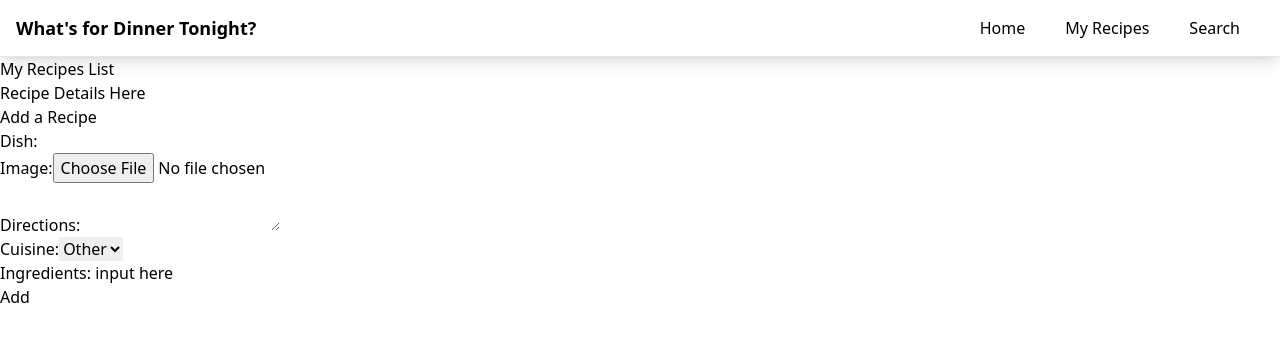
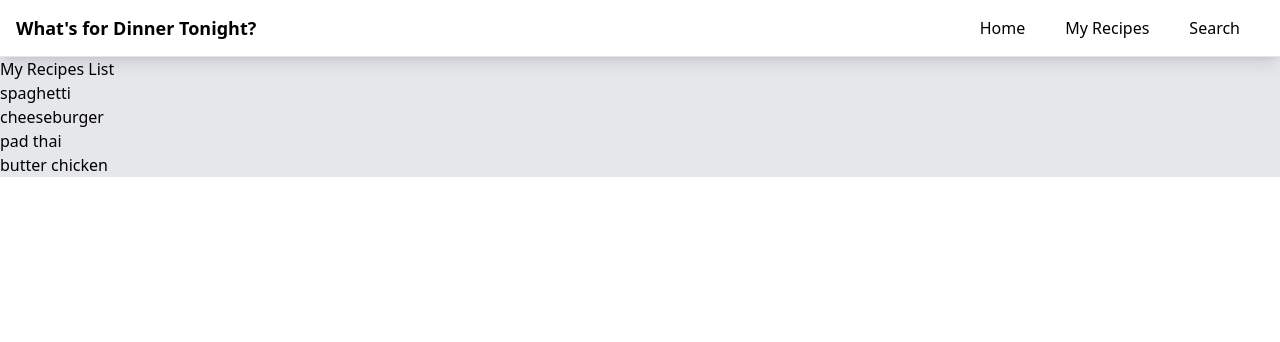
Before and after one commit to angski11422/whats-for-dinner, a React (Vite) app: page /myrecipes in a window 1280 px wide. Shown: the top 342 px of the page. Built offline with nearby package versions, Linux system fonts and the light colour scheme; data requests are answered from the project's data file.

Commit message:
search results

```diff
--- a/db.json
+++ b/db.json
@@ -1,10 +1,24 @@
 {
-    "meals": [
+    "recipes": [
         {
             "id": "1",
-            "dishNames": "spaghetti",
+            "dishName": "spaghetti",
+            "cuisine": "italian"
+        },
+        {
+            "id": "2",
+            "dishName": "cheeseburger",
             "cuisine": "american"
+        },
+        {
+            "id": "3",
+            "dishName": "pad thai",
+            "cuisine": "thai"
+        },
+        {
+            "id": "4",
+            "dishName": "butter chicken",
+            "cuisine": "indian"
         }
-
     ]
 }
--- a/src/components/Home.jsx
+++ b/src/components/Home.jsx
@@ -15,7 +15,7 @@ function Home() {
     }
 
     return (
-        <div>
+        <div className=" bg-gray-200">
             <RandomRecipe randomRecipe={randomRecipe}/>
         </div>
     );
--- a/src/components/MyRecipes.jsx
+++ b/src/components/MyRecipes.jsx
@@ -1,23 +1,28 @@
-import React, { useEffect } from 'react';
-import Recipe from './Recipe'
+import React, { useEffect, useState } from 'react';
 import RecipeForm from './RecipeForm'
+import RecipeList from './RecipeList'
 
 function MyRecipes() {
+    const [recipes, setRecipes] = useState([])
 
     useEffect(() => {
-        fetch('http://localhost:3000/meals')
+        fetch('http://localhost:3000/recipes')
         .then((resp) => resp.json())
-        .then((data) => console.log(data))
+        .then((data) => setRecipes(data))
     }, [])
 
+    const recipeList = recipes.map((recipe) =>
+        <RecipeList key={recipe.id} recipe={recipe} />
+    )
+
     return (
-        <div>
+        <div className=" bg-gray-200">
             <h1>My Recipes List</h1>
             <div>
-                <Recipe />
-                <div>
+                {recipeList}
+                {/* <div>
                     <RecipeForm />
-                </div>
+                </div> */}
             </div>
         </div>
     );
--- a/src/components/Recipe.jsx
+++ b/src/components/Recipe.jsx
@@ -1,9 +1,10 @@
 import React from 'react';
 
 function Recipe() {
+
     return (
         <div>
-            <h1>Recipe Details Here</h1>
+            <h3>Recipe Details</h3>
         </div>
     );
 }
--- /dev/null
+++ b/src/components/RecipeList.jsx
@@ -0,0 +1,14 @@
+import React from 'react';
+import Recipe from './Recipe'
+
+function RecipeList({recipe}) {
+
+    return (
+        <div>
+            {recipe.dishName}
+        </div>
+    );
+}
+
+
+export default RecipeList;
--- a/src/components/Search.jsx
+++ b/src/components/Search.jsx
@@ -2,14 +2,18 @@ import React, { useEffect, useState } from 'react';
 import SearchRecipe from './SearchRecipe'
 
 function Search() {
-    const [searchRecipe, setSearchRecipe] = useState([])
+    const [searchRecipe, setSearchRecipe] = useState("")
     const [search, setSearch] = useState("")
 
     useEffect(() => {
-        fetch("https://www.themealdb.com/api/json/v1/1/search.php?f=a")
+        fetch("https://www.themealdb.com/api/json/v1/1/search.php?s=")
         .then((resp) => resp.json())
         .then(data => setSearchRecipe(data))
         }, [])
+
+    if (!searchRecipe){
+        return <h3>Loading...</h3>
+    }
 
     return (
         <div className=" bg-gray-200">
@@ -21,7 +25,7 @@ function Search() {
                     </div>
                 </div>
                 <div>
-                    <SearchRecipe />
+                    <SearchRecipe searchRecipe={searchRecipe}/>
                 </div>
             </div>
         </div>
--- a/src/components/SearchRecipe.jsx
+++ b/src/components/SearchRecipe.jsx
@@ -1,9 +1,41 @@
 import React from 'react';
 
-function SearchRecipe() {
+function SearchRecipe({searchRecipe}) {
+
+    const seaRecipe = searchRecipe.meals[1]
+
     return (
         <div>
-            <h1>Searched Recipe Details Here</h1>
+            <h1>{seaRecipe.strMeal}</h1>
+            <img src={seaRecipe.strMealThumb} />
+            <ul>
+                {/*for loop instead of each list*/}
+                <li>{seaRecipe.strMeasure1} {seaRecipe.strIngredient1}</li>
+                <li>{seaRecipe.strMeasure2} {seaRecipe.strIngredient2}</li>
+                <li>{seaRecipe.strMeasure3} {seaRecipe.strIngredient3}</li>
+                <li>{seaRecipe.strMeasure4} {seaRecipe.strIngredient4}</li>
+                <li>{seaRecipe.strMeasure5} {seaRecipe.strIngredient5}</li>
+                <li>{seaRecipe.strMeasure6} {seaRecipe.strIngredient6}</li>
+                <li>{seaRecipe.strMeasure7} {seaRecipe.strIngredient7}</li>
+                <li>{seaRecipe.strMeasure8} {seaRecipe.strIngredient8}</li>
+                <li>{seaRecipe.strMeasure9} {seaRecipe.strIngredient9}</li>
+                <li>{seaRecipe.strMeasure10} {seaRecipe.strIngredient10}</li>
+                <li>{seaRecipe.strMeasure11} {seaRecipe.strIngredient11}</li>
+                <li>{seaRecipe.strMeasure12} {seaRecipe.strIngredient12}</li>
+                <li>{seaRecipe.strMeasure13} {seaRecipe.strIngredient13}</li>
+                <li>{seaRecipe.strMeasure14} {seaRecipe.strIngredient14}</li>
+                <li>{seaRecipe.strMeasure15} {seaRecipe.strIngredient15}</li>
+                <li>{seaRecipe.strMeasure16} {seaRecipe.strIngredient16}</li>
+                <li>{seaRecipe.strMeasure17} {seaRecipe.strIngredient17}</li>
+                <li>{seaRecipe.strMeasure18} {seaRecipe.strIngredient18}</li>
+                <li>{seaRecipe.strMeasure19} {seaRecipe.strIngredient19}</li>
+                <li>{seaRecipe.strMeasure20} {seaRecipe.strIngredient20}</li>
+            </ul>
+            <p>{seaRecipe.strInstructions}</p>
+
+            <div>
+                <button>Add to Favorites</button>
+            </div>
         </div>
     );
 }
```
